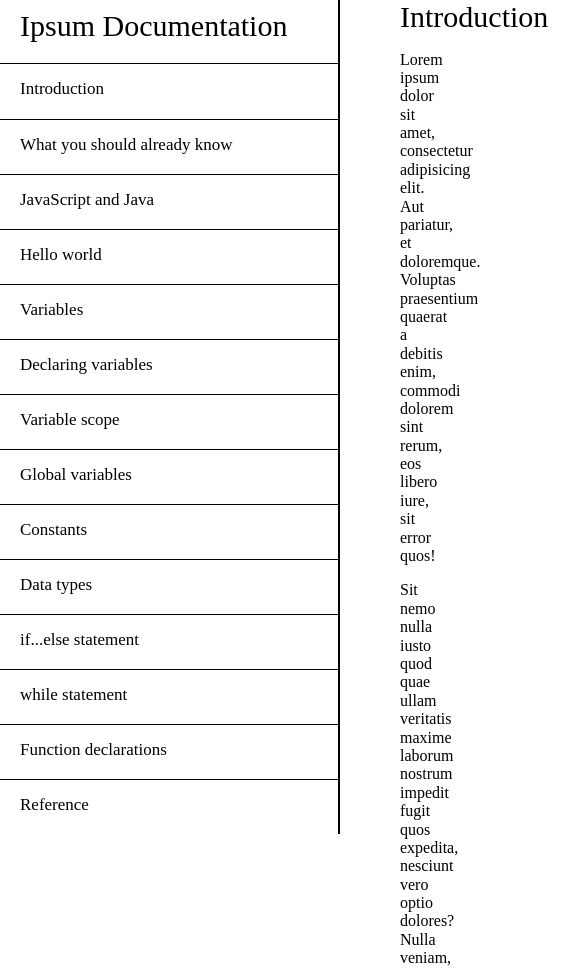
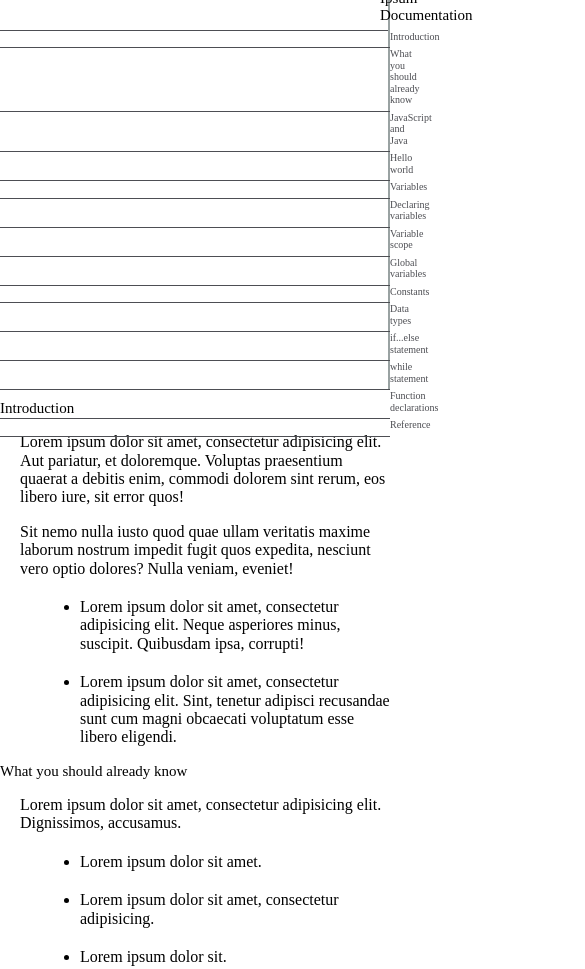
Before and after one commit to brettpoarch/fcc-technical-documentation-page, a plain HTML site: page index.html in a window 390 px wide. Shown: the top 969 px of the page, 585 px wide, since content can reach past the window. Drawn offline with nearby package versions, Linux system fonts and the light colour scheme.

Commit message:
meet all requirements to pass need to work on style of @media

```diff
--- a/style.css
+++ b/style.css
@@ -10,29 +10,51 @@ header {
 	font-size: 30px;
 }
 
+p {
+	margin-left: 20px;
+}
+
+ul{
+	margin-left: 40px;
+}
+
+li{
+	margin-top: 20px;
+}
+pre {
+	margin-left: 40px;
+	margin-right: 60px;
+	background-color: rgb(247, 247, 247);
+
+	padding-top: 20px;
+	padding-bottom: 20px;
+	padding-left: 10px;
+	border-radius: 5px;
+}
+
 #navbar {
 	display: flex;
 	flex-direction: column;
 	justify-content: space-evenly;
+	height:100%;
 	position: fixed;
-	height: 100%;
-	border-right: 2px solid black;
+	border-right: 2px solid rgb(153, 162, 162);
 	width: 340px;
 	margin-top: -10px;
 }
 
 .nav-header{
 	padding-left: 20px;
+
 }
 .nav-link{
 	text-decoration: none;
-	color: black;
+	color: rgb(77, 78, 83);
 	font-size: 17px;
-	border-top: 1px solid black;
+	border-top: 1px solid rgb(77, 78, 83);
   margin-left: -10px;
   padding-left: 30px;
   padding-top: 15px;
-
 }
 
 .main-section {
@@ -43,3 +65,45 @@ header {
 #Reference{
 	margin-bottom: 100px;
 }
+
+#Introduction {
+	padding-top: 25px;
+}
+
+@media (max-width: 500px) {
+	header{
+		font-size: 15px;
+	}
+
+	#navbar{
+		display: flex;
+		position: fixed;
+		flex-direction: column;
+		height:400px;
+		position: fixed;
+		width: 100%;
+		background-color: white;
+
+
+	}
+
+	.nav-header{
+		border-bottom: 1px solid rgb(77, 78, 83);
+		padding-bottom: 5px;
+		padding-left: 380px;
+	}
+	.nav-link {
+		font-size: 10px;
+		border-bottom: 1px solid rgb(77, 78, 83);
+		border-top: none;
+		padding-top: 0px;
+		padding-bottom: 5px;
+		padding-left: 400px;
+	}
+	#Introduction{
+		padding-top: 400px;
+	}
+	.main-section{
+		margin-left: 0px;
+	}
+}
```
